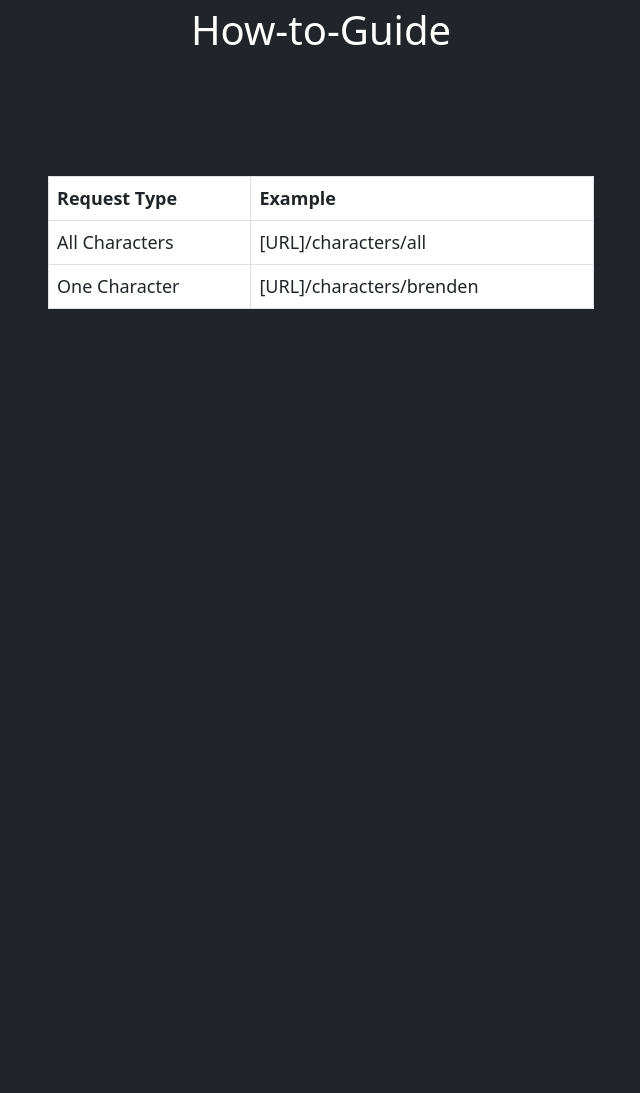
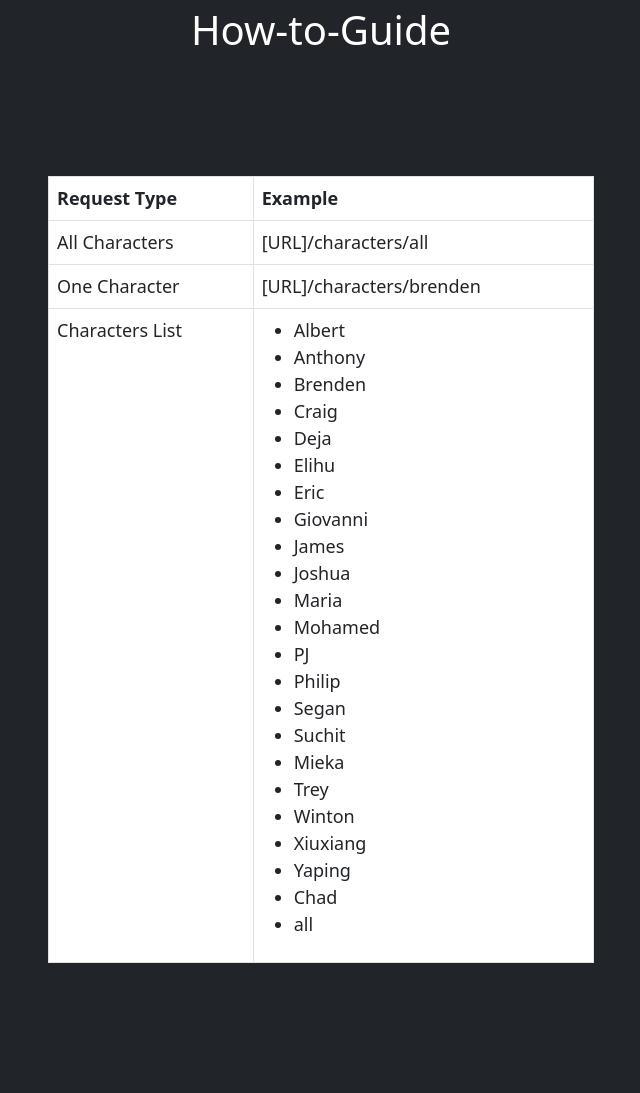
Before and after one commit to BrendenKingTLG/flask-api, a Flask app: page /guide in a window 1280 px wide. Shown: the part 182-1275 px from the top of the page, without its empty margins (319-959 px from the left). Before the commit the page ends 491 px from the top, so only its background shows below. Run offline with Flask 2, Linux system fonts and the light colour scheme.

Commit message:
Update guide.html

```diff
--- a/templates/guide.html
+++ b/templates/guide.html
@@ -1,9 +1,11 @@
 {% extends "base.html" %}
 {% block main %}
-<style>body {
+<style>
+  body {
     background-color: #212529;
     color: #fff;
-}</style>
+  }
+</style>
 <header>
   <nav id="header-nav" class="navbar navbar-expand-sm bg-dark navbar-dark">
     <div class="container-fluid">
@@ -43,6 +45,38 @@
             <td>One Character</td>
             <td>[URL]/characters/brenden</td>
           </tr>
+          <!-- List of Characters -->
+          <tr>
+            <td>Characters List</td>
+            <td>
+              <ul>
+                <li>Albert</li>
+                <li>Anthony</li>
+                <li>Brenden</li>
+                <li>Craig</li>
+                <li>Deja</li>
+                <li>Elihu</li>
+                <li>Eric</li>
+                <li>Giovanni</li>
+                <li>James</li>
+                <li>Joshua</li>
+                <li>Maria</li>
+                <li>Mohamed</li>
+                <li>PJ</li>
+                <li>Philip</li>
+                <li>Segan</li>
+                <li>Suchit</li>
+                <li>Mieka</li>
+                <li>Trey</li>
+                <li>Winton</li>
+                <li>Xiuxiang</li>
+                <li>Yaping</li>
+                <li>Chad</li>
+                <li>all</li>
+              </ul>
+            </td>
+          </tr>
+          <!-- End of Characters List -->
         </tbody>
       </table>
     </div>
```
Lines whose indentation alone changed are shown as unchanged.
